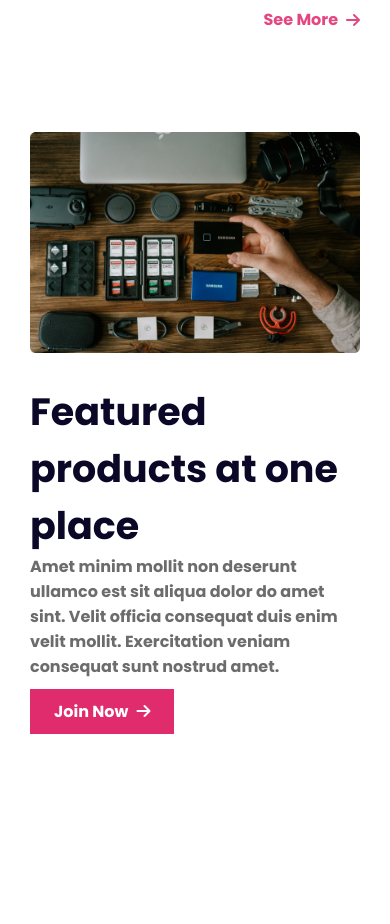
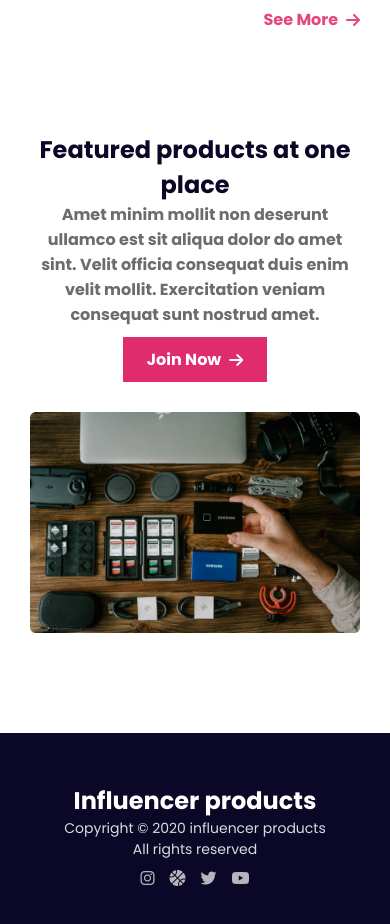
Before and after one commit to sovonbd/influencer-gears, a plain HTML site: page index.html in a window 390 px wide. Shown: the part 5560-6484 px from the top of the page. Before the commit the page ends 6394 px from the top, so only its background shows below. Drawn offline with Linux system fonts and the light colour scheme.

Commit message:
added responsive footer section

```diff
--- a/index.html
+++ b/index.html
@@ -160,7 +160,17 @@
         </section>
     </main>
     <footer>
-
+        <h3 class="footer-title">Influencer products</h3>
+        <p class="footer-desc">
+            Copyright © 2020  influencer products <br>
+            All rights reserved
+        </p>
+        <div class="social-link">
+            <i class="fa-brands fa-instagram"></i>
+            <i class="fa-solid fa-basketball"></i>
+            <i class="fa-brands fa-twitter"></i>
+            <i class="fa-brands fa-youtube"></i>
+        </div>
     </footer>
 </body>
 
--- a/style.css
+++ b/style.css
@@ -203,10 +203,35 @@ header {
     margin-bottom: 10px;
 }
 
-
-
 .btn {
     border-radius: 0px;
+}
+
+/* footer section styles */
+footer {
+    height: 200px;
+    background: #0A0826;
+    color: #FFF;
+    text-align: center;
+    padding: 50px 0px;
+}
+
+.footer-title {
+    font-size: 24px;
+    font-weight: 700;
+}
+
+.footer-desc {
+    color: #D9DBE1;
+    font-size: 14px;
+    margin-bottom: 10px;
+}
+
+.social-link {
+    opacity: 0.7;
+    display: flex;
+    justify-content: center;
+    gap: 15px;
 }
 
 .hide {
@@ -251,7 +276,6 @@ header {
         align-items: center;
     }
 
-
     .banner>.banner-img {
         background-size: 100%;
         /* max-width: 100%;
@@ -288,12 +312,28 @@ header {
     .feature {
         gap: 30px;
         max-width: 100%;
-        flex-direction: column;
+        flex-direction: column-reverse;
         padding: 0px 30px;
     }
-    .feature img{
+
+    .feature-title {
+        font-size: 24px;
+    }
+
+    .feature-info {
+        display: flex;
+        justify-content: center;
+        align-items: center;
+        flex-direction: column;
+        text-align: center;
+    }
+
+    .feature img,
+    footer {
         max-width: 100%;
     }
+
+
 }
 
 @media screen and (min-width: 576px) and (max-width: 960px) {
```
